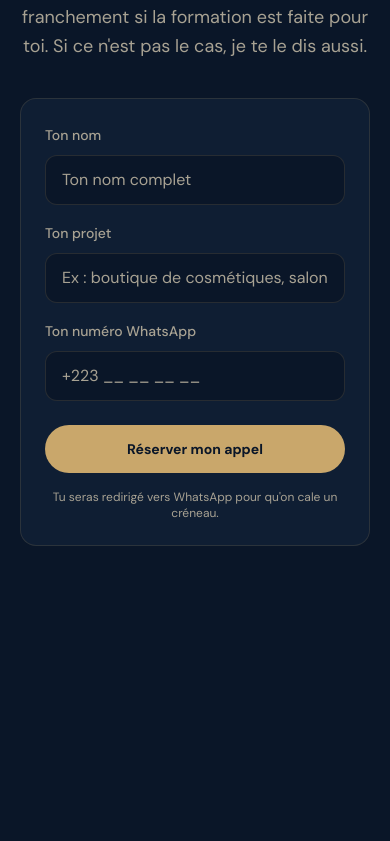
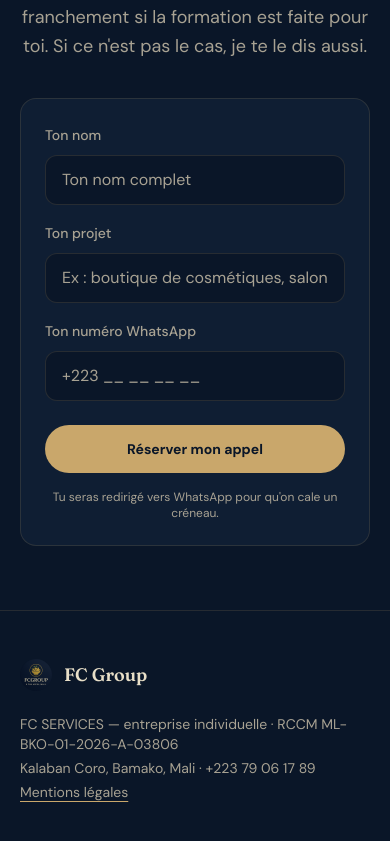
Before and after one commit to isbydem9/site-fc-group, a Next.js app: page /formation in a window 390 px wide. Shown: the part 6937-7778 px from the top of the page. Before the commit the page ends 7547 px from the top, so only its background shows below. Built offline with nearby package versions, Linux system fonts and the light colour scheme; no server answers.

Commit message:
update(seo): met à jour le SEO

```diff
--- a/app/accompagnement/page.tsx
+++ b/app/accompagnement/page.tsx
@@ -1,4 +1,5 @@
 import type { Metadata } from "next";
+import { FooterLegal } from "@/components/FooterLegal";
 import { Nav } from "@/components/Nav";
 import { AccompagnementForm } from "@/components/accompagnement/AccompagnementForm";
 import { PriceCounter } from "@/components/accompagnement/PriceCounter";
@@ -8,12 +9,13 @@ import { MaskReveal } from "@/components/ui/MaskReveal";
 import { Reveal } from "@/components/ui/Reveal";
 import { SectionSeparator } from "@/components/ui/SectionSeparator";
 
-export const dynamic = "force-dynamic";
+export const revalidate = 3600;
 
 export const metadata: Metadata = {
-  title: "Accompagnement — Fais tourner ton business 24h/24 | FC Group",
+  title: "Accompagnement e-commerce et pub Meta à Bamako",
   description:
     "En un mois : ton site, tes pages de vente, tes campagnes Meta et ton assistant WhatsApp. Monté, lancé et remis entre tes mains. 150 000 FCFA.",
+  alternates: { canonical: "/accompagnement" },
 };
 
 const preuves = [
@@ -25,11 +27,11 @@ const preuves = [
 
 // Valeur à modifier à la main (1 ou 2).
 const PLACES_RESTANTES: number = 2;
-const moisCourant = new Intl.DateTimeFormat("fr-FR", { month: "long" })
-  .format(new Date())
-  .toLocaleLowerCase("fr-FR");
 
 export default function AccompagnementPage() {
+  const moisCourant = new Intl.DateTimeFormat("fr-FR", { month: "long" })
+    .format(new Date())
+    .toLocaleLowerCase("fr-FR");
   return (
     <>
       <Nav />
@@ -302,6 +304,7 @@ export default function AccompagnementPage() {
             </Reveal>
           </div>
         </section>
+        <FooterLegal />
         </div>
       </main>
     </>
--- a/app/communaute/page.tsx
+++ b/app/communaute/page.tsx
@@ -1,4 +1,5 @@
 import type { Metadata } from "next";
+import { FooterLegal } from "@/components/FooterLegal";
 import { Nav } from "@/components/Nav";
 import { Constellation } from "@/components/ui/Constellation";
 import { MaskReveal } from "@/components/ui/MaskReveal";
@@ -7,9 +8,10 @@ import { MagneticButton } from "@/components/ui/MagneticButton";
 import { SectionSeparator } from "@/components/ui/SectionSeparator";
 
 export const metadata: Metadata = {
-  title: "Make Wari Online — Le cercle des entrepreneurs du web",
+  title: "Make Wari Online — communauté d'entrepreneurs",
   description:
     "Un groupe d'entraide entre entrepreneurs du web qui construisent pour de vrai. Pas un marché, pas de pub : des conseils, du soutien, du vrai réseau.",
+  alternates: { canonical: "/communaute" },
 };
 
 const GROUP_INVITE_LINK = "https://chat.whatsapp.com/EfYAIAcpA789hsXdwNF0yS";
@@ -211,6 +213,7 @@ export default function CommunautePage() {
             </Reveal>
           </div>
         </section>
+        <FooterLegal />
         </div>
       </main>
     </>
--- a/app/formation/page.tsx
+++ b/app/formation/page.tsx
@@ -1,4 +1,5 @@
 import type { Metadata } from "next";
+import { FooterLegal } from "@/components/FooterLegal";
 import { Nav } from "@/components/Nav";
 import { AccompagnementForm } from "@/components/accompagnement/AccompagnementForm";
 import { Timeline } from "@/components/accompagnement/Timeline";
@@ -7,19 +8,17 @@ import { MaskReveal } from "@/components/ui/MaskReveal";
 import { Reveal } from "@/components/ui/Reveal";
 import { SectionSeparator } from "@/components/ui/SectionSeparator";
 
-export const dynamic = "force-dynamic";
+export const revalidate = 3600;
 
 export const metadata: Metadata = {
-  title: "Formation — Apprends à construire ton site avec l'IA | FC Group",
+  title: "Formation : créer ton site avec l'IA à Bamako",
   description:
     "5 séances individuelles à Bamako plus un mois de suivi. Tu repars avec ton site en ligne et la méthode. 50 000 FCFA.",
+  alternates: { canonical: "/formation" },
 };
 
 // Valeur à modifier à la main (1 ou 2).
 const PLACES_FORMATION: number = 2;
-const moisCourant = new Intl.DateTimeFormat("fr-FR", { month: "long" })
-  .format(new Date())
-  .toLocaleLowerCase("fr-FR");
 
 const preuves = [
   { nom: "Sahel Agent", url: "https://sahelagent.com" },
@@ -84,6 +83,9 @@ const acquis = [
 ];
 
 export default function FormationPage() {
+  const moisCourant = new Intl.DateTimeFormat("fr-FR", { month: "long" })
+    .format(new Date())
+    .toLocaleLowerCase("fr-FR");
   return (
     <>
       <Nav />
@@ -387,6 +389,7 @@ export default function FormationPage() {
             </Reveal>
           </div>
         </section>
+        <FooterLegal />
         </div>
       </main>
     </>
--- a/app/layout.tsx
+++ b/app/layout.tsx
@@ -20,7 +20,7 @@ const fraunces = Fraunces({
 export const metadata: Metadata = {
   metadataBase: new URL("https://fcgroupml.com"),
   title: {
-    default: "FC Group — L'IA au service des entrepreneurs africains | Mali",
+    default: "FC Group — L'IA au service des entrepreneurs maliens",
     template: "%s | FC Group",
   },
   description:
@@ -45,7 +45,7 @@ export const metadata: Metadata = {
   authors: [{ name: "Ismaël Dembélé" }],
   creator: "Ismaël Dembélé",
   publisher: "FC Group",
-  alternates: { canonical: "https://fcgroupml.com" },
+  alternates: { canonical: "/" },
   openGraph: {
     type: "website",
     locale: "fr_FR",
--- a/app/mentions-legales/page.tsx
+++ b/app/mentions-legales/page.tsx
@@ -1,11 +1,13 @@
 import Link from "next/link";
+import { FooterLegal } from "@/components/FooterLegal";
 import { Constellation } from "@/components/ui/Constellation";
 import { Reveal } from "@/components/ui/Reveal";
 
 export const metadata = {
-  title: "Mentions légales — FC Group",
+  title: "Mentions légales",
   description:
     "Mentions légales de FC Group, édité par FC SERVICES, entreprise individuelle immatriculée à Bamako, Mali.",
+  alternates: { canonical: "/mentions-legales" },
 };
 
 const h2 = "display-font text-2xl font-semibold text-[var(--creme)] md:text-3xl";
@@ -120,6 +122,7 @@ export default function MentionsLegales() {
               </div>
             </Reveal>
           </div>
+          <FooterLegal />
         </div>
       </section>
     </main>
--- a/app/sitemap.ts
+++ b/app/sitemap.ts
@@ -1,12 +1,37 @@
 import type { MetadataRoute } from "next";
 
 export default function sitemap(): MetadataRoute.Sitemap {
+  const now = new Date();
   return [
     {
       url: "https://fcgroupml.com",
-      lastModified: new Date(),
+      lastModified: now,
       changeFrequency: "monthly",
       priority: 1,
     },
+    {
+      url: "https://fcgroupml.com/accompagnement",
+      lastModified: now,
+      changeFrequency: "monthly",
+      priority: 0.9,
+    },
+    {
+      url: "https://fcgroupml.com/formation",
+      lastModified: now,
+      changeFrequency: "monthly",
+      priority: 0.9,
+    },
+    {
+      url: "https://fcgroupml.com/communaute",
+      lastModified: now,
+      changeFrequency: "monthly",
+      priority: 0.7,
+    },
+    {
+      url: "https://fcgroupml.com/mentions-legales",
+      lastModified: now,
+      changeFrequency: "yearly",
+      priority: 0.3,
+    },
   ];
 }
--- /dev/null
+++ b/components/FooterLegal.tsx
@@ -0,0 +1,34 @@
+import Image from "next/image";
+import Link from "next/link";
+
+export function FooterLegal() {
+  return (
+    <footer className="border-t border-[var(--navy-line)] py-12">
+      <div className="container-fc flex flex-col gap-6 md:flex-row md:items-center md:justify-between">
+        <div className="flex items-center gap-3">
+          <Image
+            src="/logo-fcgroup.png"
+            alt="Logo FC Group"
+            width={32}
+            height={32}
+            className="h-8 w-8 rounded-full object-cover"
+          />
+          <span className="display-font text-lg font-semibold text-[var(--creme)]">FC Group</span>
+        </div>
+
+        <div className="space-y-1 text-sm text-[var(--creme-muted)] md:text-right">
+          <p>FC SERVICES — entreprise individuelle · RCCM ML-BKO-01-2026-A-03806</p>
+          <p>Kalaban Coro, Bamako, Mali · +223 79 06 17 89</p>
+          <p>
+            <Link
+              href="/mentions-legales"
+              className="focus-ring underline decoration-[var(--or)] underline-offset-4 transition-colors hover:text-[var(--or)]"
+            >
+              Mentions légales
+            </Link>
+          </p>
+        </div>
+      </div>
+    </footer>
+  );
+}
--- a/components/accompagnement/PriceCounter.tsx
+++ b/components/accompagnement/PriceCounter.tsx
@@ -11,7 +11,7 @@ const formatter = new Intl.NumberFormat("fr-FR");
 
 export function PriceCounter({ from = 1300000, to = 150000 }: PriceCounterProps) {
   const ref = useRef<HTMLSpanElement>(null);
-  const [count, setCount] = useState(from);
+  const [count, setCount] = useState(to);
 
   useEffect(() => {
     const node = ref.current;
@@ -21,6 +21,7 @@ export function PriceCounter({ from = 1300000, to = 150000 }: PriceCounterProps)
     const observer = new IntersectionObserver(
       ([entry]) => {
         if (!entry.isIntersecting) return;
+        setCount(from);
 
         const reduceMotion = window.matchMedia("(prefers-reduced-motion: reduce)").matches;
         if (reduceMotion) {
```
